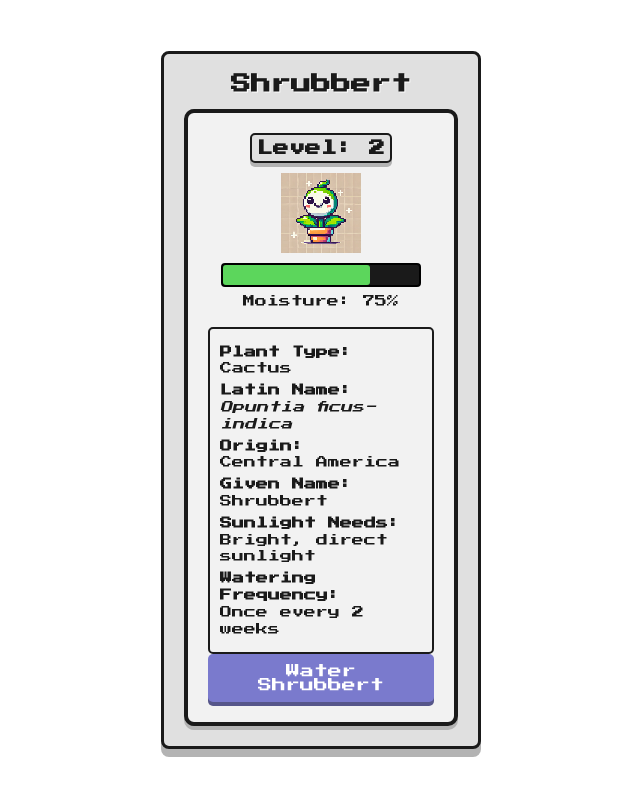
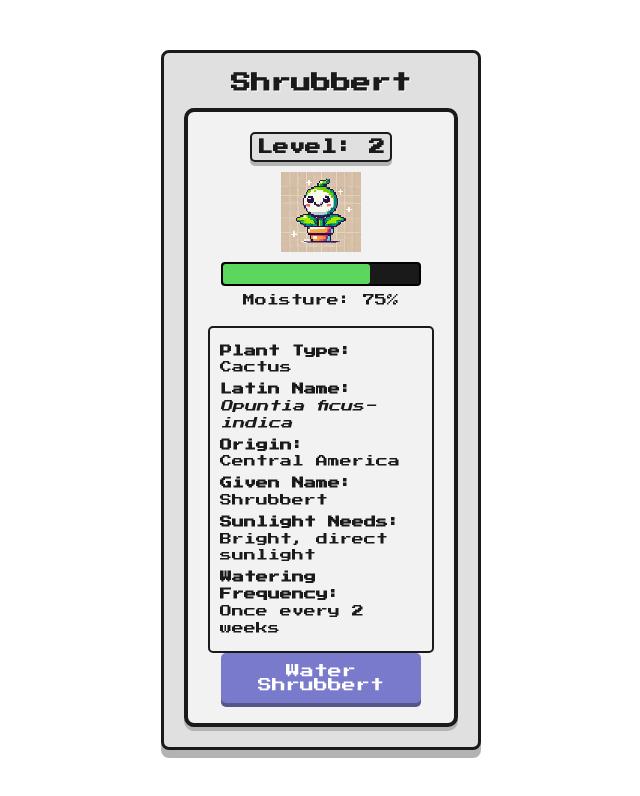
Before and after one commit to WabbitCode/Shrubbery, a plain HTML site: page index.html in a window 1280 px wide. Shown: the whole page, without its empty margins (319-959 px from the left). Drawn offline with Linux system fonts and the light colour scheme.

Commit message:
Update styles.css

```diff
--- a/styles.css
+++ b/styles.css
@@ -102,22 +102,24 @@ button {
   font-size: 14px;
   padding: 10px;
   border: none;
-  background-color: #7a7acd; /* Brighter color for visibility */
+  background-color: #7a7acd;
   color: #ffffff;
   cursor: pointer;
   border-radius: 5px;
-  transition: background-color 0.2s;
-  box-shadow: 0 4px #56568a;
+  transition: background-color 0.2s, box-shadow 0.2s;
+  box-shadow: 0 4px #56568a; /* Fixed shadow depth */
+  box-sizing: border-box;
+  height: 50px;
+  width: 200px; /* Fixed height */
 }
 
 button:active {
   background-color: #56568a;
-  box-shadow: 0 2px #56568a;
-  transform: translateY(2px);
+  box-shadow: 0 4px #444466; /* Keep shadow depth the same but change color slightly */
 }
 
 button:hover {
-  background-color: #6565a9; /* Darker shade on hover */
+  background-color: #6565a9;
 }
 .level-display {
   font-size: 16px;
```
